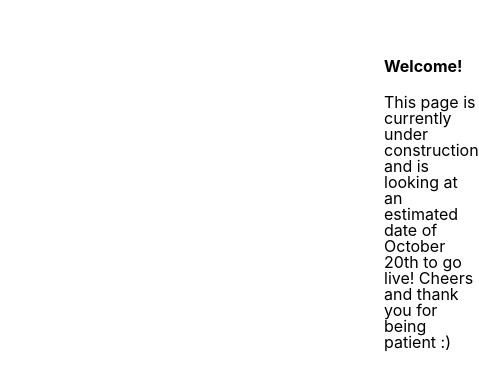
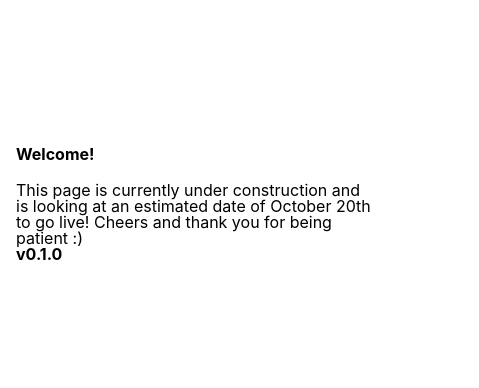
Before and after one commit to trevdso/trevdso.github.io, a React (Create React App) app: page / in a window 390 px wide. Shown: the part 220-608 px from the top of the page, 479 px wide, since content can reach past the window. Built offline with nearby package versions, Linux system fonts and the light colour scheme.

Commit message:
Fixed responsiveness

```diff
--- a/src/components/WelcomeCanvas/WelcomeCanvas.css
+++ b/src/components/WelcomeCanvas/WelcomeCanvas.css
@@ -1,5 +1,5 @@
 .holder {
-  @apply flex h-screen flex-col m-auto justify-center items-start mx-96 space-y-4;
+  @apply flex h-screen flex-col m-auto justify-center items-start mx-4 sm:mx-64 lg:mx-96 space-y-4;
 }
 
 .header {
--- a/src/components/WelcomeCanvas/WelcomeCanvas.jsx
+++ b/src/components/WelcomeCanvas/WelcomeCanvas.jsx
@@ -1,5 +1,5 @@
 import React from 'react';
-//import pJson from '../../../package.json';
+import pJson from '../../../package.json';
 import './WelcomeCanvas.css';
 
 function WelcomeCanvas() {
@@ -7,12 +7,10 @@ function WelcomeCanvas() {
   const message =
     'This page is currently under construction and is looking at an estimated date of October 20th to go live! Cheers and thank you for being patient :)';
   return (
-    <div className="container">
-      <div className="holder">
-        <div className="header">{header}</div>
-        <div className="message">
-          {message} {/*<div className="font-bold">ver{pJson.version}</div>*/}
-        </div>
+    <div className="holder">
+      <div className="header">{header}</div>
+      <div className="message">
+        {message} <div className="font-bold">v{pJson.version}</div>
       </div>
     </div>
   );
```
